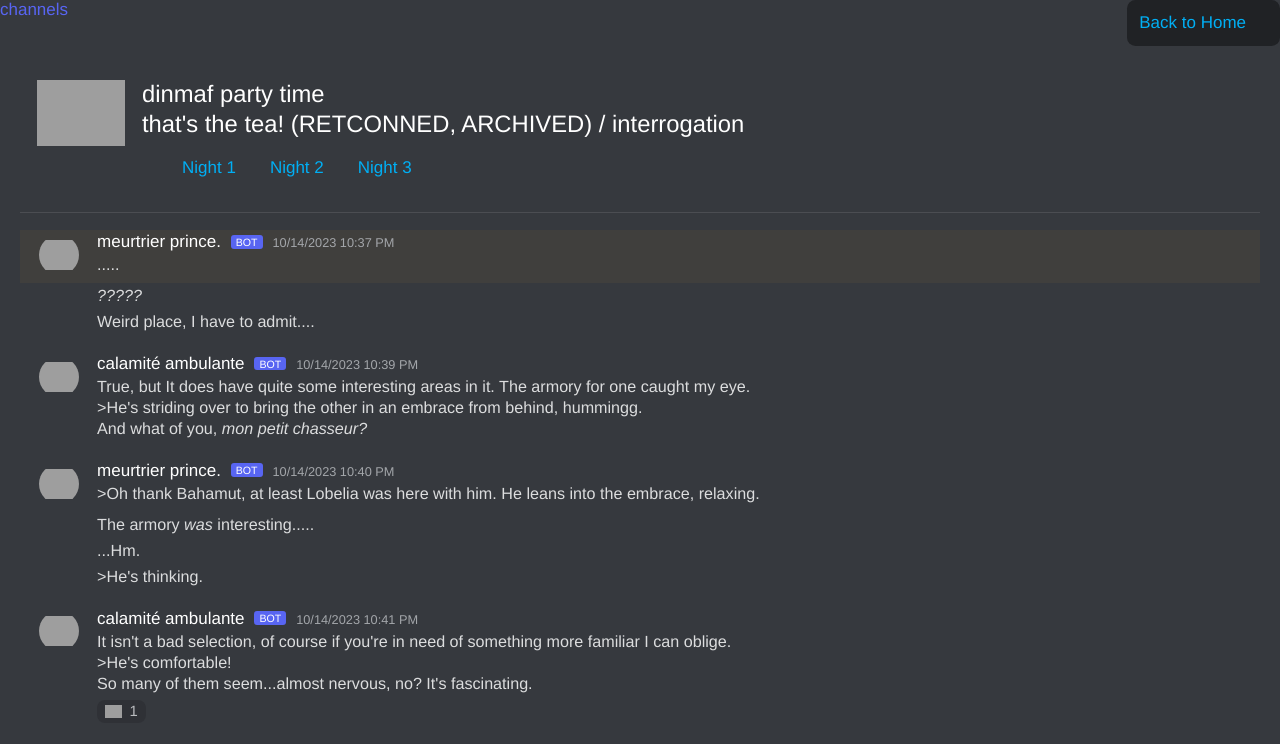
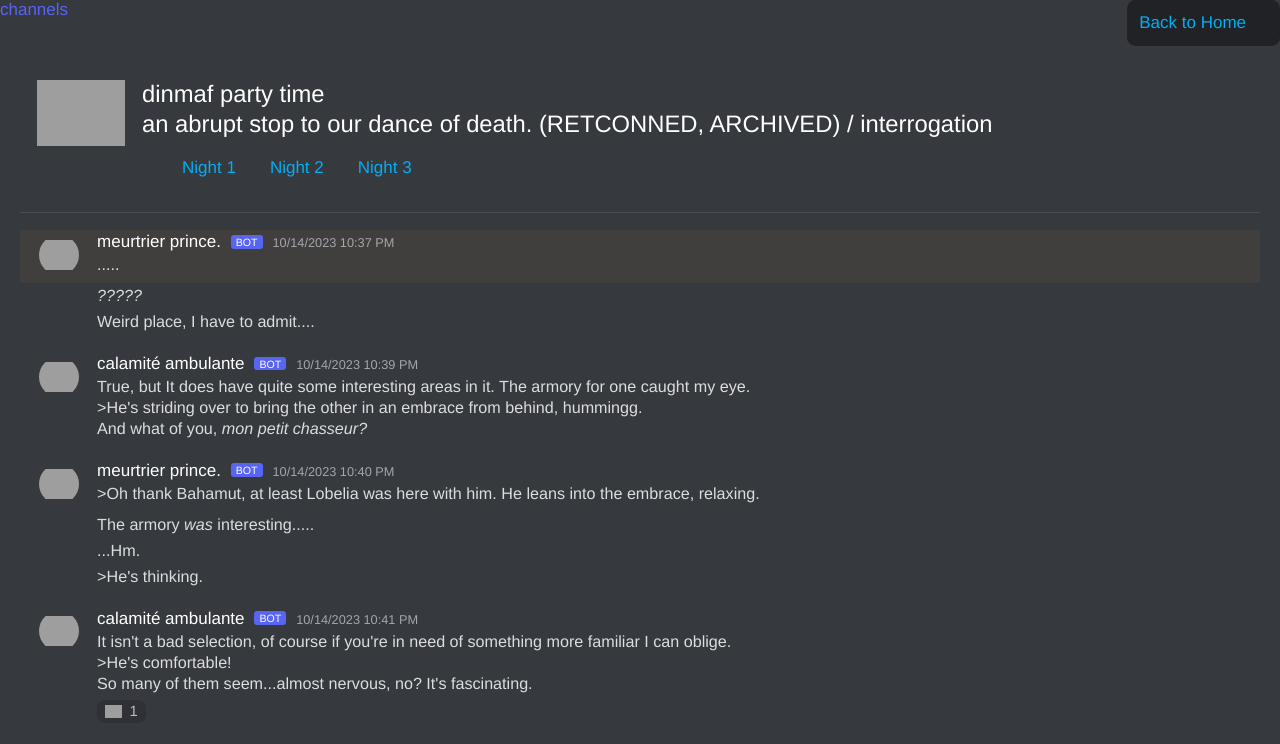
Before and after one commit to grimtheorist/dinmaf.github.io, a plain HTML site: page 8. abrupt end/interrogation.html in a window 1280 px wide. Shown: the top 744 px of the page. Drawn offline with Linux system fonts and the light colour scheme; grey boxes are pictures that could not be loaded; a web font is replaced by a local one.

Commit message:
changed title

```diff
--- a/8. abrupt end/interrogation.html
+++ b/8. abrupt end/interrogation.html
@@ -37,7 +37,7 @@
     </div>
     <div class=preamble__entries-container>
         <div class=preamble__entry>dinmaf party time</div>
-        <div class=preamble__entry>that&#x27;s the tea! (RETCONNED, ARCHIVED) / interrogation</div>
+        <div class=preamble__entry>an abrupt stop to our dance of death. (RETCONNED, ARCHIVED) / interrogation</div>
                <ul> <li><a href="#Day1">Night 1</a></li>
                 <li><a href="#Day2">Night 2</a></li>
                 <li><a href="#Day3">Night 3</a></li>
```
